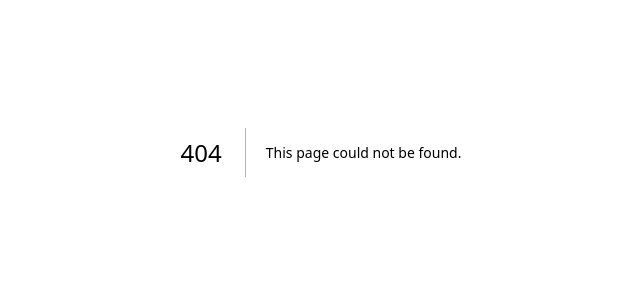
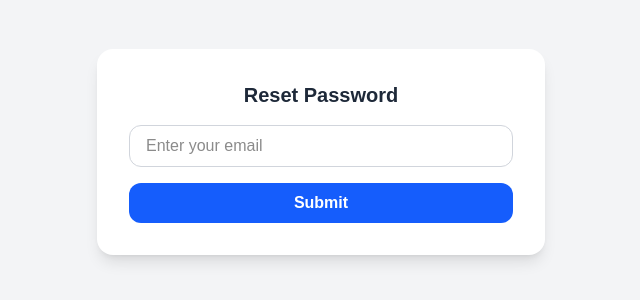
Before and after one commit to shashank-518/Auth_mongo, a Next.js app in the folder my-app/: page /Passwordemail in a window 1280 px wide. Before the commit this address had no page. Shown: the part 248-548 px from the top of the page, without its empty margins (319-959 px from the left). Built offline with nearby package versions, Linux system fonts and the light colour scheme.

Commit message:
Done Completely

```diff
--- a/my-app/src/Helpers/sendmailer.ts
+++ b/my-app/src/Helpers/sendmailer.ts
@@ -44,12 +44,12 @@ export const sendmailer = async ({ email, emailType, userId }: any) => {
         emailType === "VERIFY" ? "Verify your email" : "Reset your password",
       html: `<p>Click <a href="${
         process.env.DOMAIN
-      }/verifyemail?token=${hashedtoken}">here</a> to ${
+      }/${emailType === "VERIFY" ? "verifyemail" : "resetpassword"}?token=${hashedtoken}">here</a> to ${
         emailType === "VERIFY" ? "verify your email" : "reset your password"
       }
             or copy and paste the link below in your browser. <br> ${
               process.env.DOMAIN
-            }/verifyemail?token=${hashedtoken}
+            }/${emailType === "VERIFY" ? "verifyemail" : "resetpassword"}?token=${hashedtoken}
             </p>`,
     };
 
--- /dev/null
+++ b/my-app/src/app/Passwordemail/page.tsx
@@ -0,0 +1,50 @@
+"use client";
+import React, { useState } from "react"
+import { NextRequest,NextResponse } from "next/server"
+import axios from "axios"
+
+
+
+export default  function Handler(){
+
+    const [email , setEmail] = useState('')
+
+    const sendmail = async()=>{
+
+        try{
+            const response = await axios.post('/api/Users/ForgetPassword' , {email})
+
+
+        }
+        catch(error:any){
+            return NextResponse.json({message:error.response.data.message})
+        }
+
+
+    }
+
+    return(
+        <div className="flex flex-col items-center justify-center min-h-screen bg-gray-100 dark:bg-gray-900 px-4">
+  <div className="w-full max-w-md bg-white dark:bg-gray-800 p-8 rounded-2xl shadow-lg">
+    <h2 className="text-xl font-semibold text-gray-800 dark:text-white mb-4 text-center">Reset Password</h2>
+
+    <input
+      type="email"
+      placeholder="Enter your email"
+      value={email}
+      onChange={(e) => setEmail(e.target.value)}
+      className="w-full px-4 py-2 mb-4 border border-gray-300 dark:border-gray-600 rounded-xl focus:outline-none focus:ring-2 focus:ring-blue-500 dark:bg-gray-700 dark:text-white"
+    />
+
+    <button
+      onClick={sendmail}
+      className="w-full bg-blue-600 text-white py-2 px-4 rounded-xl hover:bg-blue-700 transition duration-300 font-semibold"
+    >
+      Submit
+    </button>
+  </div>
+</div>
+
+    )
+
+}
--- a/my-app/src/app/Signup/page.tsx
+++ b/my-app/src/app/Signup/page.tsx
@@ -5,51 +5,43 @@ import { useRouter } from "next/navigation";
 import axios from "axios";
 import { sendmailer } from "@/Helpers/sendmailer";
 
-
-
 export default function Signup() {
-
   const router = useRouter();
 
-    const [user , setUser] = React.useState({
-        username:"",
-        email:"",
-        password:"",
+  const [user, setUser] = React.useState({
+    username: "",
+    email: "",
+    password: "",
   });
 
-    const [buttonDisabled , setbuttonDisabled ] = React.useState(true)
+  const [buttonDisabled, setbuttonDisabled] = React.useState(true);
 
+  const onReset = () => {
+    router.push("/Passwordemail");
+  };
 
-
-
-
-
-    const onSignup = async()=>{
-      try{
-        const response = await axios.post("/api/Users/Signup", user)
+  const onSignup = async () => {
+    try {
+      const response = await axios.post("/api/Users/Signup", user);
       console.log("hello");
 
-        router.push("/Login")
+      router.push("/Login");
+    } catch (error: any) {
+      console.log(error.message);
+    }
+  };
 
-      }catch(error:any){
-        console.log(error.message)
-
+  React.useEffect(() => {
+    if (
+      user.username.length > 0 &&
+      user.email.length > 0 &&
+      user.password.length > 0
+    ) {
+      setbuttonDisabled(true);
+    } else {
+      setbuttonDisabled(false);
     }
-    }
-
-
-    React.useEffect(()=>{
-
-      if(user.username.length > 0 && user.email.length > 0 && user.password.length > 0){
-        setbuttonDisabled(true)
-      }
-      else{
-        setbuttonDisabled(false)
-      }
-
-    },[user])
-
-
+  }, [user]);
 
   return (
     <div className="flex items-center justify-center min-h-screen bg-gray-100 dark:bg-gray-900 px-4">
@@ -58,9 +50,10 @@ export default function Signup() {
           Signup to Your Account
         </h2>
 
-
         <div>
-            <label className="block text-lg font-medium text-gray-700 dark:text-gray-300">Username</label>
+          <label className="block text-lg font-medium text-gray-700 dark:text-gray-300">
+            Username
+          </label>
           <input
             type="text"
             value={user.username}
@@ -70,9 +63,10 @@ export default function Signup() {
           />
         </div>
 
-
         <div>
-            <label className="block text-lg font-medium text-gray-700 dark:text-gray-300">Email</label>
+          <label className="block text-lg font-medium text-gray-700 dark:text-gray-300">
+            Email
+          </label>
           <input
             type="email"
             placeholder="Enter your email"
@@ -83,7 +77,9 @@ export default function Signup() {
         </div>
 
         <div>
-            <label className="block text-lg font-medium text-gray-700 dark:text-gray-300">Password</label>
+          <label className="block text-lg font-medium text-gray-700 dark:text-gray-300">
+            Password
+          </label>
           <input
             type="password"
             value={user.password}
@@ -92,8 +88,6 @@ export default function Signup() {
             className="w-full mt-1 px-4 py-2 border border-gray-300 dark:border-gray-600 rounded-xl focus:outline-none focus:ring-2 focus:ring-blue-500 dark:bg-gray-700 dark:text-white"
           />
         </div>
-
-          {/* <button type="submit" onClick={onReset}  >Reset Password</button> */}
 
 
         <button
@@ -104,15 +98,17 @@ export default function Signup() {
           {buttonDisabled ? "Sign Up" : "Fill the form"}
         </button>
 
-
-
-
-          <div>
+        <button
+          type="button"
+          onClick={onReset}
+          className="w-full bg-red-600 text-white py-2 px-4 rounded-xl hover:bg-red-700 transition duration-300 font-semibold mt-4"
+        >
+          Reset Password
+        </button>
+        <div className="w-full bg-red-600 text-white py-2 px-4 rounded-xl hover:bg-red-700 transition duration-300 font-semibold mt-4">
           <Link href="Login">Vist Login Page</Link>
         </div>
-
       </div>
     </div>
-    )
-
+  );
 }
--- a/my-app/src/app/api/Users/ForgetPassword/route.ts
+++ b/my-app/src/app/api/Users/ForgetPassword/route.ts
@@ -11,7 +11,13 @@ export async function POST(request:NextRequest){
         const reqBody = await request.json();
         const {email} = reqBody;
 
+        // console.log(email);
+
+
         const user = await User.findOne({email});
+
+        // console.log(user);
+
 
         if(!user){
             return NextResponse.json({error:"User does not exist"})
```
Lines whose indentation alone changed are shown as unchanged.
